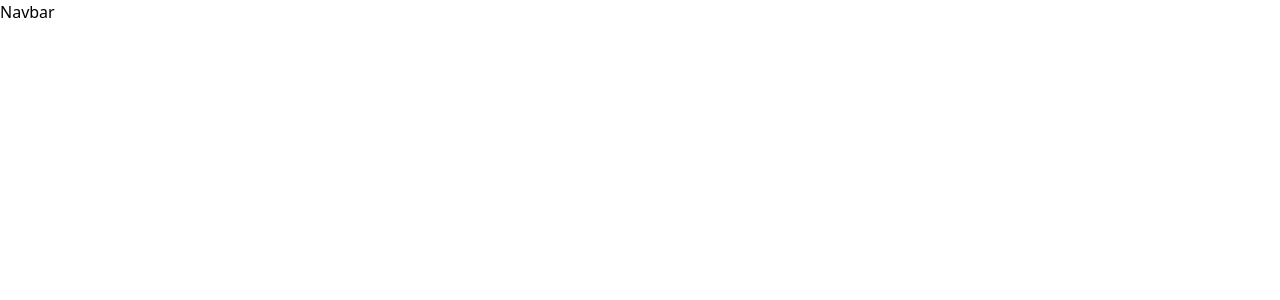
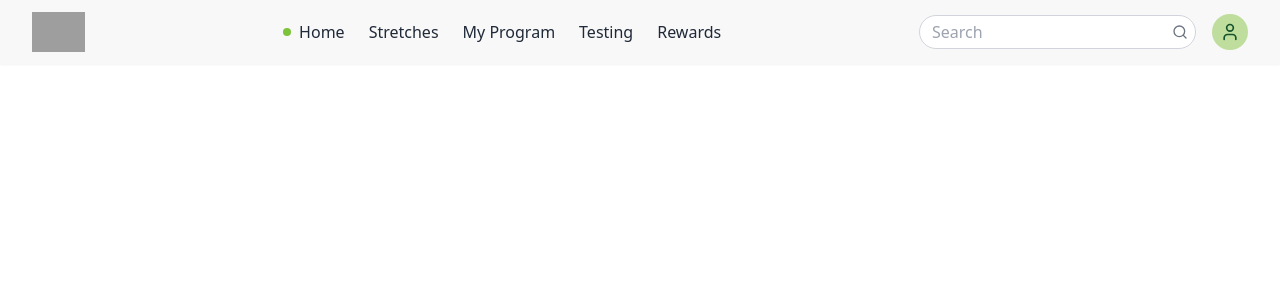
Before and after one commit to Neaz-mq/exercise-app, a React (Vite) app: page / in a window 1280 px wide. Shown: the top 300 px of the page. Built offline with nearby package versions, Linux system fonts and the light colour scheme; grey boxes are pictures that could not be loaded.

Commit message:
Navbar done

```diff
--- a/package.json
+++ b/package.json
@@ -11,6 +11,7 @@
   },
   "dependencies": {
     "localforage": "^1.10.0",
+    "lucide-react": "^0.542.0",
     "match-sorter": "^8.1.0",
     "react": "^19.1.1",
     "react-dom": "^19.1.1",
--- a/src/pages/Home/Home/Home.jsx
+++ b/src/pages/Home/Home/Home.jsx
@@ -1,5 +1,3 @@
-
-
 const Home = () => {
     return (
         <div>
--- a/src/pages/Shared/NavBar/NavBar.jsx
+++ b/src/pages/Shared/NavBar/NavBar.jsx
@@ -1,9 +1,131 @@
+import { useState } from "react";
+import { Menu, X, Search, User } from "lucide-react";
+import { Link } from "react-router-dom";
+
 const NavBar = () => {
-    return (
-        <div>
-            <h1>Navbar</h1>
+  const [isOpen, setIsOpen] = useState(false);
+
+  return (
+    <nav className="bg-[#F8F8F8] shadow-sm fixed w-full top-0 left-0 z-50">
+      <div className="max-w-7xl mx-auto px-4 sm:px-6 lg:px-8">
+        <div className="flex justify-between h-16 items-center">
+          {/* Logo */}
+          <div className="flex-shrink-0">
+            <Link to="/">
+              <img
+                src="https://res.cloudinary.com/dxohwanal/image/upload/v1756545878/logo_yvjwio.png"
+                alt="WorkRight Logo"
+                className="h-10 w-auto"
+              />
+            </Link>
+          </div>
+
+          {/* Desktop Menu */}
+          <div className="hidden md:flex space-x-6 items-center">
+            <Link
+              to="/"
+              className="flex items-center text-gray-800 hover:text-green-600"
+            >
+              <span className="h-2 w-2 bg-[#7DC33B] rounded-full mr-2"></span>
+              Home
+            </Link>
+            <Link
+              to="/stretches"
+              className="text-gray-800 hover:text-green-600"
+            >
+              Stretches
+            </Link>
+            <Link to="/program" className="text-gray-800 hover:text-green-600">
+              My Program
+            </Link>
+            <Link to="/testing" className="text-gray-800 hover:text-green-600">
+              Testing
+            </Link>
+            <Link to="/rewards" className="text-gray-800 hover:text-green-600">
+              Rewards
+            </Link>
+          </div>
+
+          {/* Search + Profile */}
+          <div className="hidden md:flex items-center space-x-4">
+            <div className="relative">
+              <input
+                type="text"
+                placeholder="Search"
+                className="pl-3 pr-8 py-1 rounded-full border border-gray-300 focus:outline-none focus:ring-2 focus:ring-green-400"
+              />
+              <Search className="absolute right-2 top-1/2 -translate-y-1/2 text-gray-500 h-4 w-4" />
+            </div>
+            <div className="bg-[#BFDD9C] text-green-900 rounded-full p-2">
+              <User className="h-5 w-5" />
+            </div>
+          </div>
+
+          {/* Mobile Menu Button */}
+          <div className="md:hidden">
+            <button
+              onClick={() => setIsOpen(!isOpen)}
+              className="text-gray-700 focus:outline-none"
+            >
+              {isOpen ? (
+                <X className="h-6 w-6" />
+              ) : (
+                <Menu className="h-6 w-6" />
+              )}
+            </button>
+          </div>
         </div>
-    );
+      </div>
+
+      {/* Mobile Dropdown */}
+      {isOpen && (
+        <div className="md:hidden bg-white shadow-md px-4 py-8 space-y-4 flex flex-col items-center justify-center ">
+          <Link to="/" className="block text-gray-800 hover:text-green-600">
+            Home
+          </Link>
+          <Link
+            to="/stretches"
+            className="block text-gray-800 hover:text-green-600"
+          >
+            Stretches
+          </Link>
+          <Link
+            to="/program"
+            className="block text-gray-800 hover:text-green-600"
+          >
+            My Program
+          </Link>
+          <Link
+            to="/testing"
+            className="block text-gray-800 hover:text-green-600"
+          >
+            Testing
+          </Link>
+          <Link
+            to="/rewards"
+            className="block text-gray-800 hover:text-green-600"
+          >
+            Rewards
+          </Link>
+
+          {/* Mobile Search + Profile */}
+          <div className="mt-4 flex items-center space-x-3">
+            <div className="relative flex-1">
+              <input
+                type="text"
+                placeholder="Search"
+                className="w-full pl-3 pr-8 py-1 rounded-full border border-gray-300 focus:outline-none focus:ring-2 focus:ring-green-400"
+              />
+              <Search className="absolute right-2 top-1/2 -translate-y-1/2 text-gray-500 h-4 w-4" />
+            </div>
+            <div className="bg-[#7DC33B] text-green-900 rounded-full p-2">
+              <User className="h-5 w-5" />
+            </div>
+          </div>
+        </div>
+      )}
+    </nav>
+  );
 };
 
 export default NavBar;
```
Also changed, not shown: 1 other file (tests, documents, lock files or other folders).
